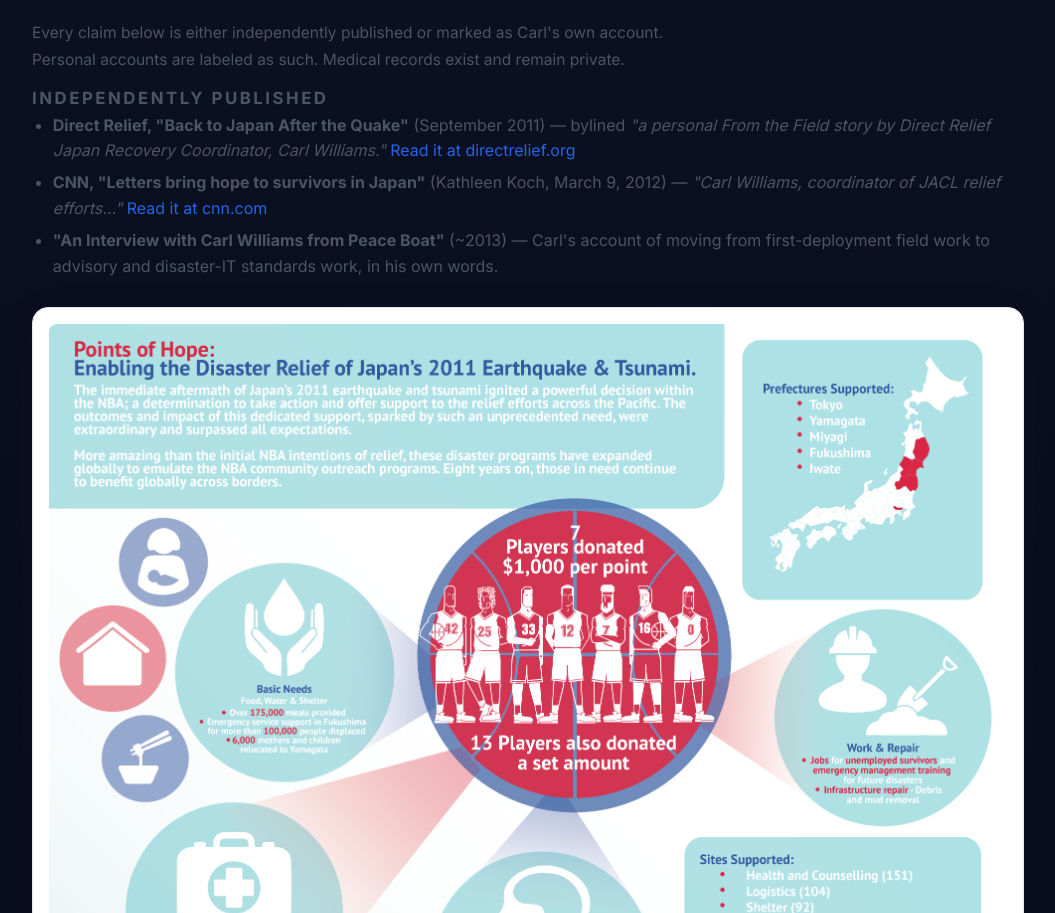
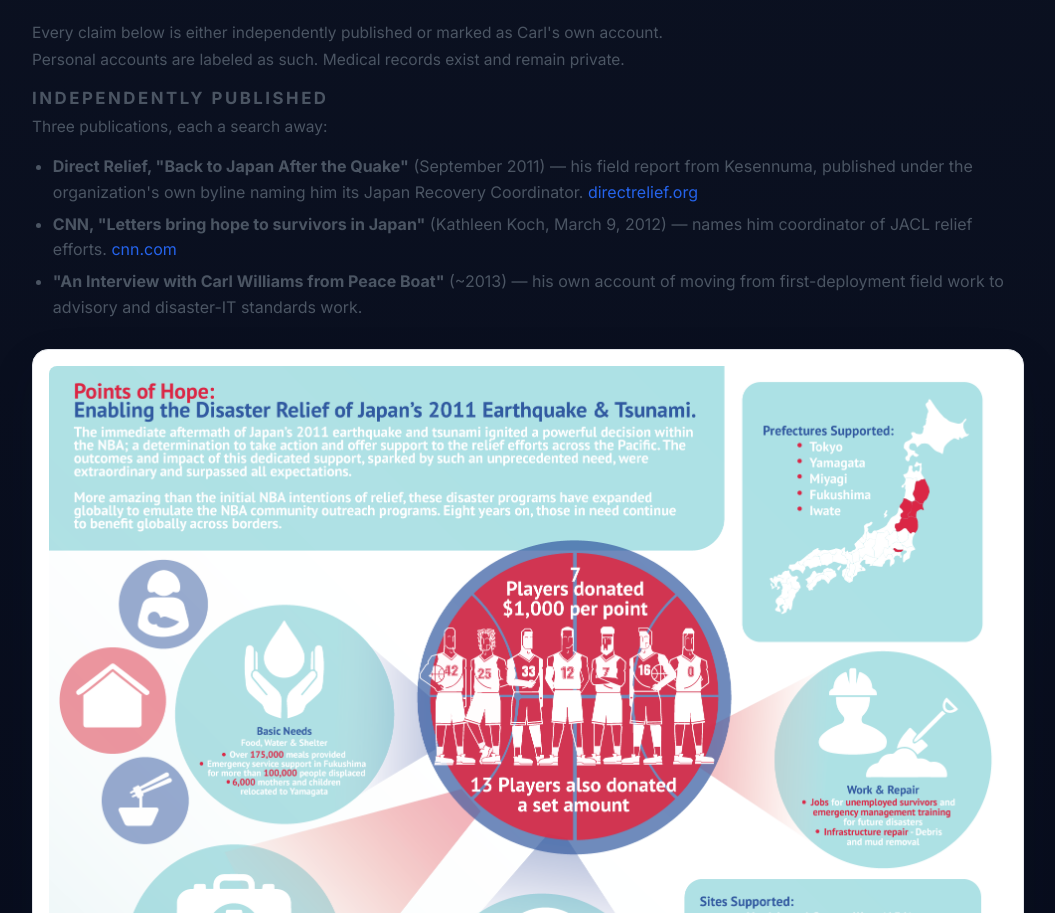
Before and after one commit to taskl3c/taskl3c.github.io, a plain HTML site: page recognition.html in a window 1280 px wide. Shown: the part 2238-3151 px from the top of the page, without its empty margins (112-1167 px from the left). Drawn offline with Linux system fonts and the light colour scheme.

Commit message:
Evidence section in our own voice (doctrine: state clearly, verifiable at a search)

```diff
--- a/recognition.html
+++ b/recognition.html
@@ -175,22 +175,23 @@
         </p>
 
         <h3>Independently published</h3>
+        <p>Three publications, each a search away:</p>
         <ul>
           <li>
             <strong>Direct Relief, "Back to Japan After the Quake"</strong> (September 2011) —
-            bylined <em>"a personal From the Field story by Direct Relief Japan Recovery Coordinator,
-            Carl Williams."</em>
-            <a href="https://www.directrelief.org/2011/09/back-to-japan-after-the-quake/">Read it at directrelief.org</a>
+            his field report from Kesennuma, published under the organization's own byline
+            naming him its Japan Recovery Coordinator.
+            <a href="https://www.directrelief.org/2011/09/back-to-japan-after-the-quake/">directrelief.org</a>
           </li>
           <li>
             <strong>CNN, "Letters bring hope to survivors in Japan"</strong> (Kathleen Koch,
-            March 9, 2012) — <em>"Carl Williams, coordinator of JACL relief efforts…"</em>
-            <a href="https://www.cnn.com/2012/03/08/world/iyw-words-of-hope-update">Read it at cnn.com</a>
+            March 9, 2012) — names him coordinator of JACL relief efforts.
+            <a href="https://www.cnn.com/2012/03/08/world/iyw-words-of-hope-update">cnn.com</a>
           </li>
           <li>
             <strong>"An Interview with Carl Williams from Peace Boat"</strong> (~2013) —
-            Carl's account of moving from first-deployment field work to advisory and
-            disaster-IT standards work, in his own words.
+            his own account of moving from first-deployment field work to advisory and
+            disaster-IT standards work.
           </li>
         </ul>
 
```
